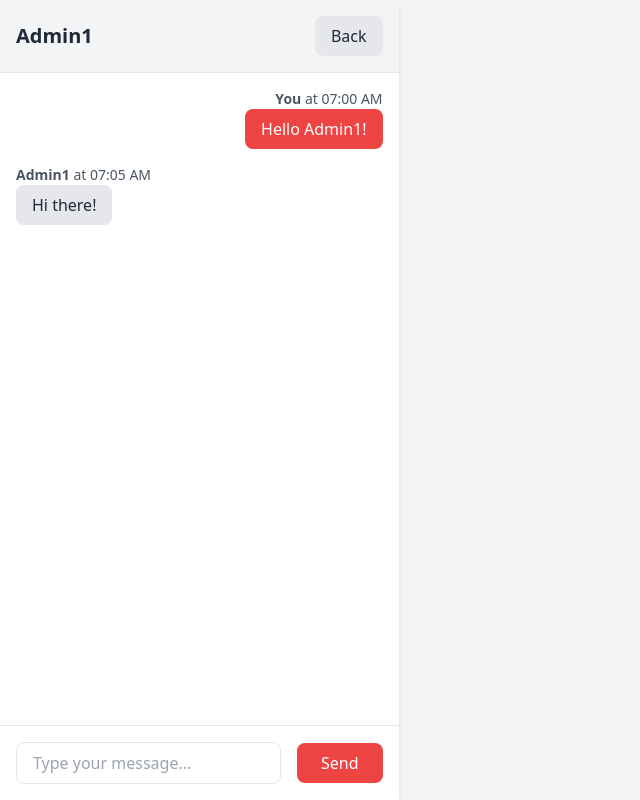
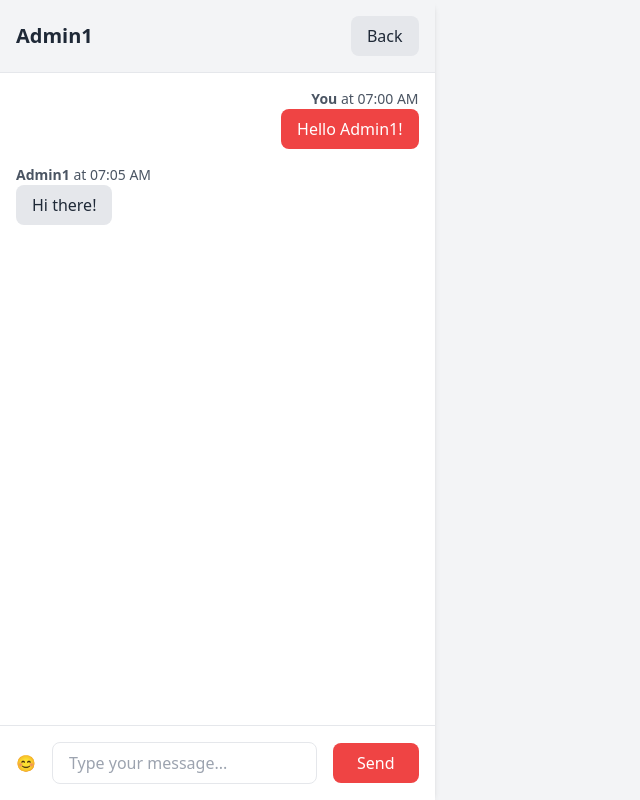
Before and after one commit to mukimuddin/cornea-lms, a React (Vite) app: page /chat in a window 1280 px wide. Both pictures are taken after a click on the item "Admin1". Shown: the whole page, without its empty margins (0-640 px from the left). Built offline with nearby package versions, Linux system fonts and the light colour scheme.

Commit message:
addedemoji

```diff
--- a/package.json
+++ b/package.json
@@ -10,6 +10,7 @@
     "preview": "vite preview"
   },
   "dependencies": {
+    "emoji-picker-react": "^4.12.2",
     "react": "^19.0.0",
     "react-dom": "^19.0.0",
     "react-router-dom": "^7.4.0"
--- a/src/pages/Chat.jsx
+++ b/src/pages/Chat.jsx
@@ -1,5 +1,6 @@
 import { useState, useRef, useEffect } from 'react';
 import { useNavigate } from 'react-router-dom';
+import Picker from 'emoji-picker-react';
 
 function Chat() {
   const [conversations] = useState([
@@ -30,6 +31,7 @@ function Chat() {
 
   const [activeConversation, setActiveConversation] = useState(null);
   const [newMessage, setNewMessage] = useState('');
+  const [showEmojiPicker, setShowEmojiPicker] = useState(false);
   const sidebarRef = useRef(null);
   const navigate = useNavigate();
 
@@ -65,6 +67,10 @@ function Chat() {
     }));
 
     setNewMessage('');
+  };
+
+  const handleEmojiClick = (event, emojiObject) => {
+    setNewMessage((prev) => prev + emojiObject.emoji);
   };
 
   return (
@@ -145,6 +151,17 @@ function Chat() {
           {/* Message Input */}
           <div className="sticky bottom-0 bg-white p-4 border-t">
             <div className="flex items-center space-x-4">
+              <button
+                onClick={() => setShowEmojiPicker(!showEmojiPicker)}
+                className="text-gray-500 hover:text-gray-700"
+              >
+                😊
+              </button>
+              {showEmojiPicker && (
+                <div className="absolute bottom-16 left-4 z-50">
+                  <Picker onEmojiClick={handleEmojiClick} />
+                </div>
+              )}
               <input
                 type="text"
                 value={newMessage}
```
Also changed, not shown: 1 other file (tests, documents, lock files or other folders).
